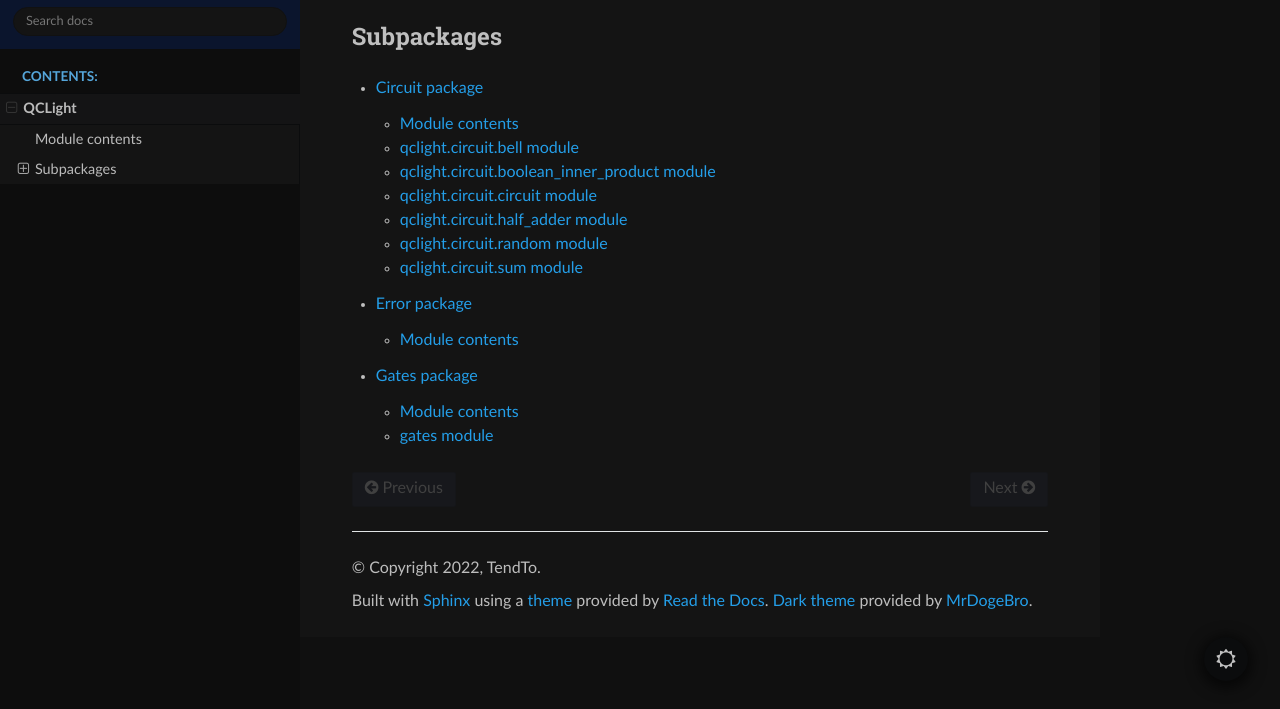
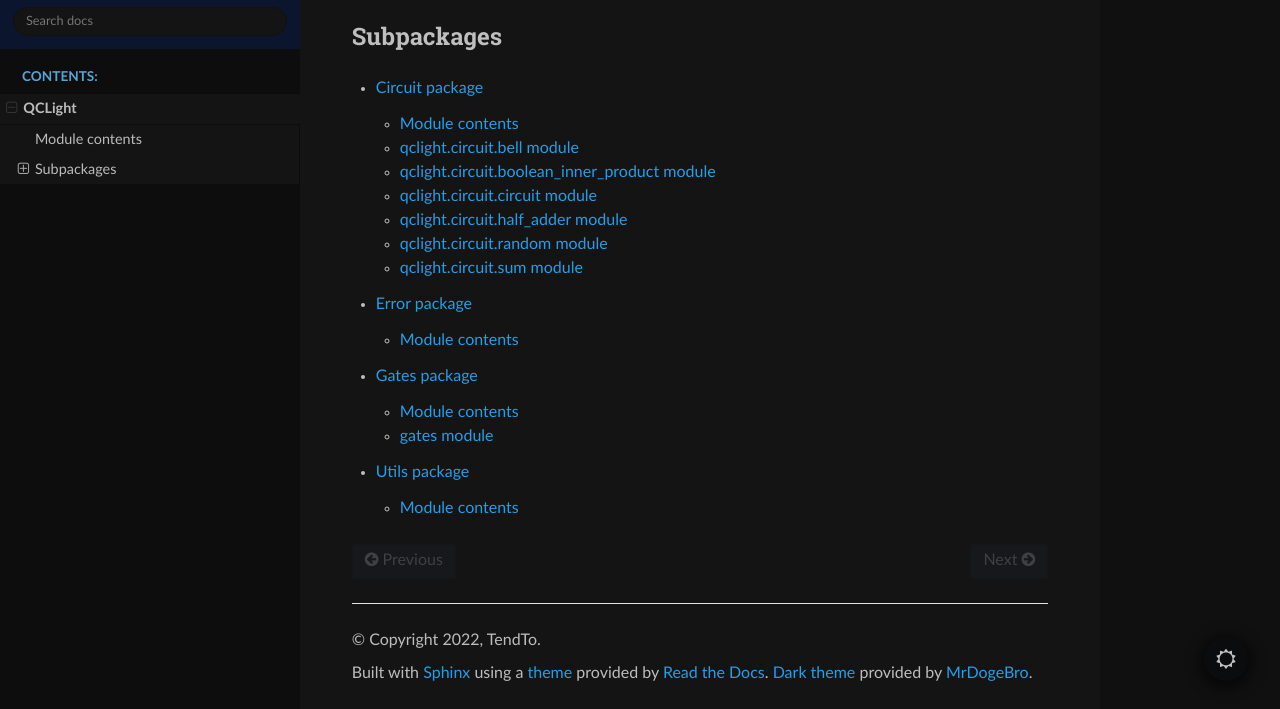
Before and after one commit to TendTo/QCLight, a Sphinx documentation site: the page built from docs/source/qclight.rst, in a window 1280 px wide and 1029 px high, cut to the strip 320-1029 px from the top of the window. Built offline with Sphinx 7.4.7 and the Read the Docs theme 2.0.0, drawn with Linux system fonts in a browser that asks for light colours.

Commit message:
docs(docs): add utility docs

```diff
--- a/docs/source/qclight.rst
+++ b/docs/source/qclight.rst
@@ -18,3 +18,4 @@ Subpackages
    qclight.circuit
    qclight.error
    qclight.gates
+   qclight.utils
--- /dev/null
+++ b/docs/source/qclight.utils.rst
@@ -0,0 +1,10 @@
+Utils package
+=====================
+
+Module contents
+---------------
+
+.. automodule:: qclight.utils
+   :members:
+   :undoc-members:
+   :show-inheritance:
```
